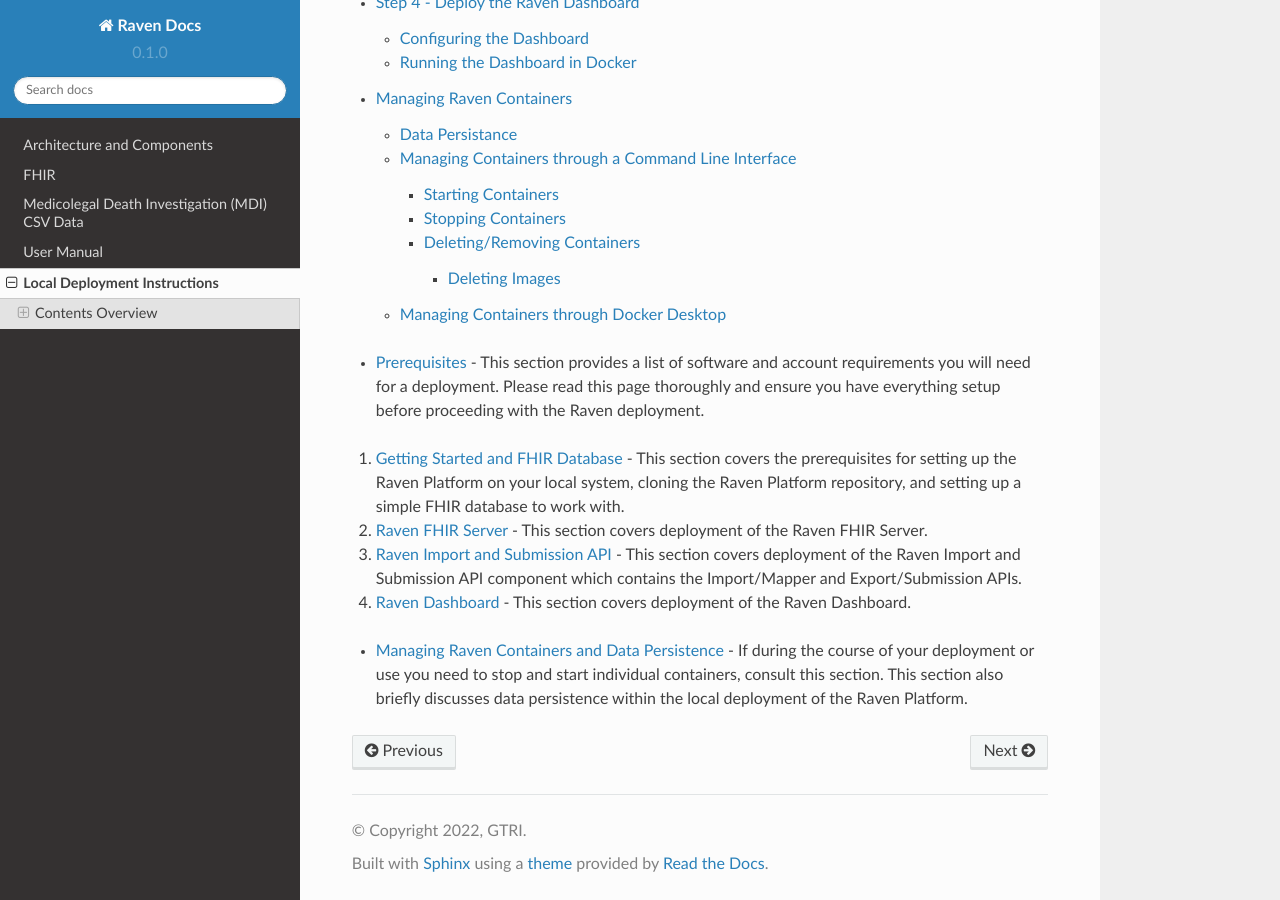
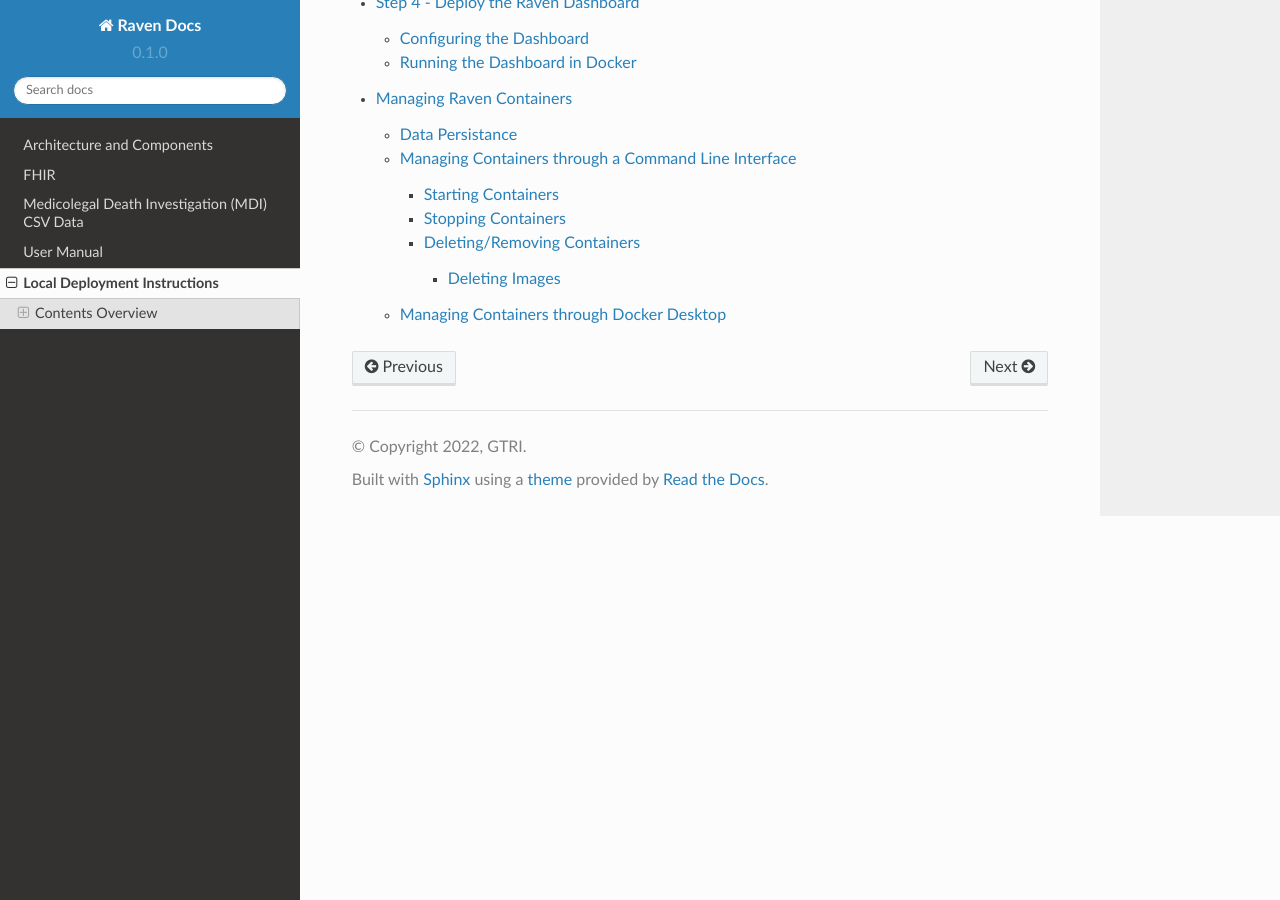
Before and after one commit to MortalityReporting/RavenDocs, a Sphinx documentation site: the page built from docs/source/deployment.rst, in a window 1280 px wide and 900 px high, scrolled down 645 px. Built offline with Sphinx 7.4.7 and the Read the Docs theme 2.0.0, drawn with Linux system fonts in a browser that asks for light colours.

Commit message:
Update deployment.rst

```diff
--- a/docs/source/deployment.rst
+++ b/docs/source/deployment.rst
@@ -18,30 +18,3 @@
    deployment/api
    deployment/dashboard
    deployment/containers
-
--  `Prerequisites <Local-Demo-Prerequisites>`__ - This section provides
-   a list of software and account requirements you will need for a
-   deployment. Please read this page thoroughly and ensure you have
-   everything setup before proceeding with the Raven deployment.
-
-1. `Getting Started and FHIR
-   Database <Local-Demo-Step-1-Getting-Started>`__ - This section covers
-   the prerequisites for setting up the Raven Platform on your local
-   system, cloning the Raven Platform repository, and setting up a
-   simple FHIR database to work with.
-2. `Raven FHIR Server <Local-Demo-Step-2-Raven-FHIR-Server>`__ - This
-   section covers deployment of the Raven FHIR Server.
-3. `Raven Import and Submission
-   API <Local-Demo-Step-3-Raven-Import-and-Submission-API>`__ - This
-   section covers deployment of the Raven Import and Submission API
-   component which contains the Import/Mapper and Export/Submission
-   APIs.
-4. `Raven Dashboard <Local-Demo-Step-4-Raven-Dashboard>`__ - This
-   section covers deployment of the Raven Dashboard.
-
--  `Managing Raven Containers and Data
-   Persistence <Local-Demo-Managing-Raven-Containers>`__ - If during the
-   course of your deployment or use you need to stop and start
-   individual containers, consult this section. This section also
-   briefly discusses data persistence within the local deployment of the
-   Raven Platform.
```
